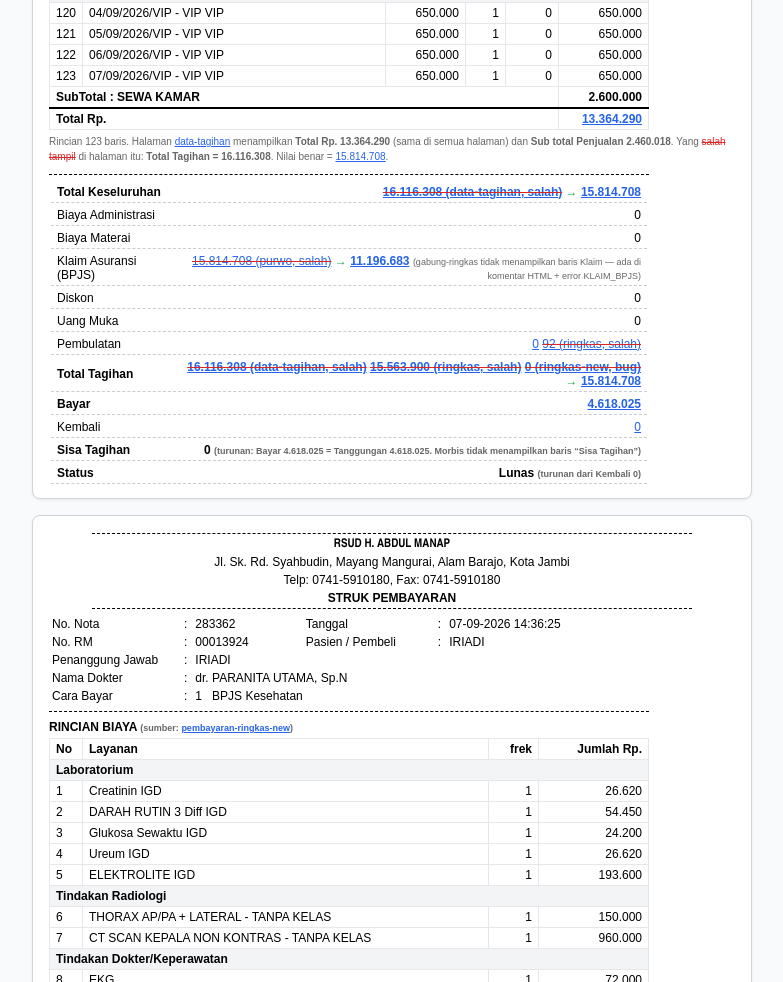
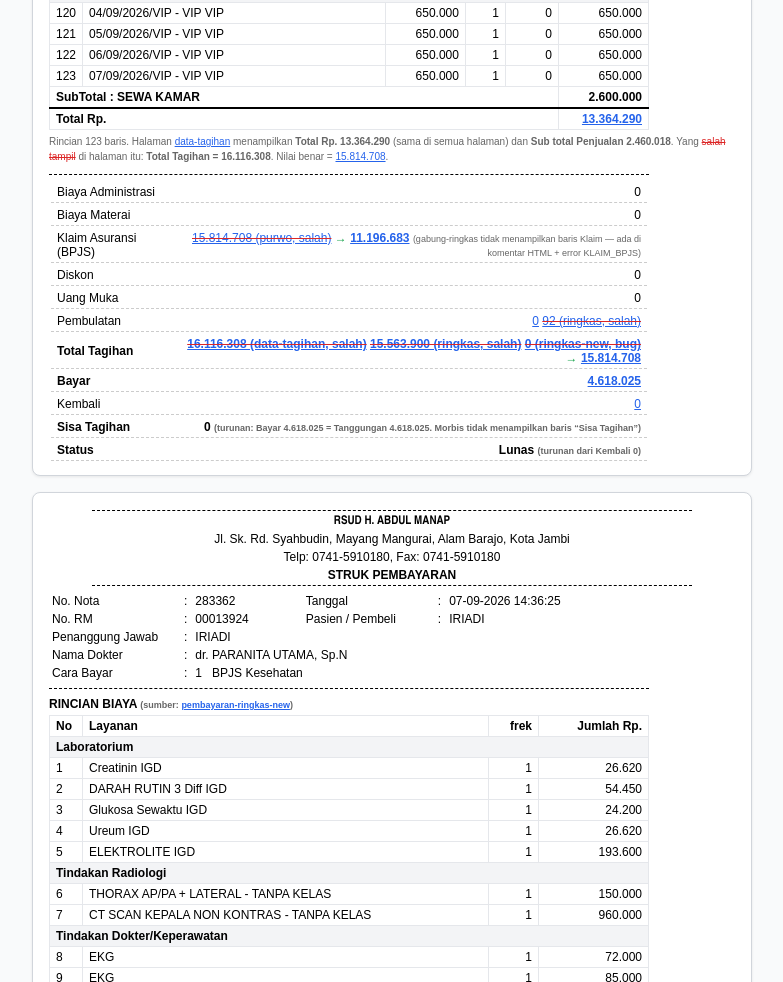
Before and after one commit to adptrawork/contoh-billing-bpjs, a plain HTML site: page index.html in a window 1280 px wide. Shown: the part 4568-5550 px from the top of the page, without its empty margins (248-1031 px from the left). Drawn offline with Linux system fonts and the light colour scheme.

Commit message:
Hapus baris 'Total Keseluruhan' (duplikat dari Total Tagihan)

```diff
--- a/index.html
+++ b/index.html
@@ -239,7 +239,6 @@
   <hr style="border:none;border-top:1px dashed #000;width:100%;max-width:600px;margin:5px 0;">
 
   <table class="final-tbl">
-    <tr class="bold"><td>Total Keseluruhan</td><td class="num"><span class="wrong"><a href="http://103.147.236.140/billing/report/data-tagihan?id_visit=197876" target="_blank" rel="noopener noreferrer">16.116.308 (data-tagihan, salah)</a></span> <span class="correct">→ <a href="http://103.147.236.140/billing/report/data-tagihan-v2?id_visit=197876" target="_blank" rel="noopener noreferrer">15.814.708</a></span></td></tr>
     <tr><td>Biaya Administrasi</td><td class="num">0</td></tr>
     <tr><td>Biaya Materai</td><td class="num">0</td></tr>
     <tr><td>Klaim Asuransi (BPJS)</td><td class="num"><span class="wrong"><a href="http://103.147.236.140/billing/report/pembayaran-gabung-purwo?id_visit=197876" target="_blank" rel="noopener noreferrer">15.814.708 (purwo, salah)</a></span> <span class="correct">→ <a href="http://103.147.236.140/billing/report/pembayaran-gabung?id_visit=197876" target="_blank" rel="noopener noreferrer">11.196.683</a></span> <span class="note-inline">(gabung-ringkas tidak menampilkan baris Klaim — ada di komentar HTML + error KLAIM_BPJS)</span></td></tr>
```
